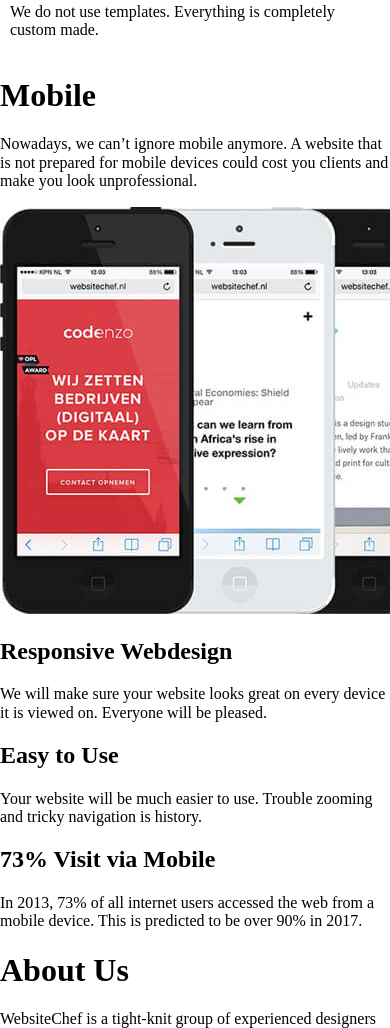
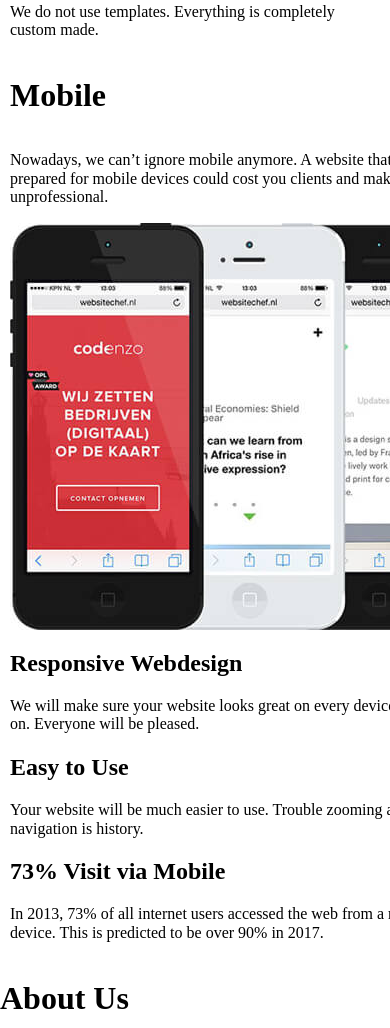
Before and after one commit to ThorneDancer/Week-3-Homework-Thursday, a plain HTML site: page Andrew-Web1/index.html in a window 390 px wide. Shown: the part 1636-2664 px from the top of the page. Drawn offline with Linux system fonts and the light colour scheme.

Commit message:
Halfway Push
First 4 sections completed with a working grid (through the mobile section).

```diff
--- a/Andrew-Web1/index.html
+++ b/Andrew-Web1/index.html
@@ -61,16 +61,18 @@
     <p>We do not use templates. Everything is completely custom made.</p>
   </div>
   </section>
-  <section>
+  <section id=hero-2>
     <h1>Mobile</h1>
     <p>Nowadays, we can’t ignore mobile anymore. A website that is not prepared for mobile devices could cost you clients and make you look unprofessional.</p>
     <img src="img/hero/hero-2.jpg" alt="Mobile Screens">
+  <div>
     <h2>Responsive Webdesign</h2>
     <p>We will make sure your website looks great on every device it is viewed on. Everyone will be pleased.</p>
     <h2>Easy to Use</h2>
     <p>Your website will be much easier to use. Trouble zooming and tricky navigation is history.</p>
     <h2>73% Visit via Mobile</h2>
     <p>In 2013, 73% of all internet users accessed the web from a mobile device. This is predicted to be over 90% in 2017.</p>
+  </div>
   </section>
   <section>
     <h1>About Us</h1>
--- a/Andrew-Web1/scss/sections/_heroes.scss
+++ b/Andrew-Web1/scss/sections/_heroes.scss
@@ -23,3 +23,30 @@
     grid-area: nav;
   }
 }
+
+#hero-2{
+  display: grid;
+  grid-template-columns: 10px auto 10px;
+  background-color: white;
+  grid-template-areas:
+  ". title ."
+  ". sub ."
+  ". image ."
+  ". text .";
+
+  >h1{
+    grid-area: title;
+  }
+
+  >p{
+    grid-area: sub;
+  }
+
+  >img{
+    grid-area: image;
+  }
+
+  >div{
+    grid-area: text;
+  }
+}
```
Also changed, not shown: Andrew-Web1/css/styles.css.
